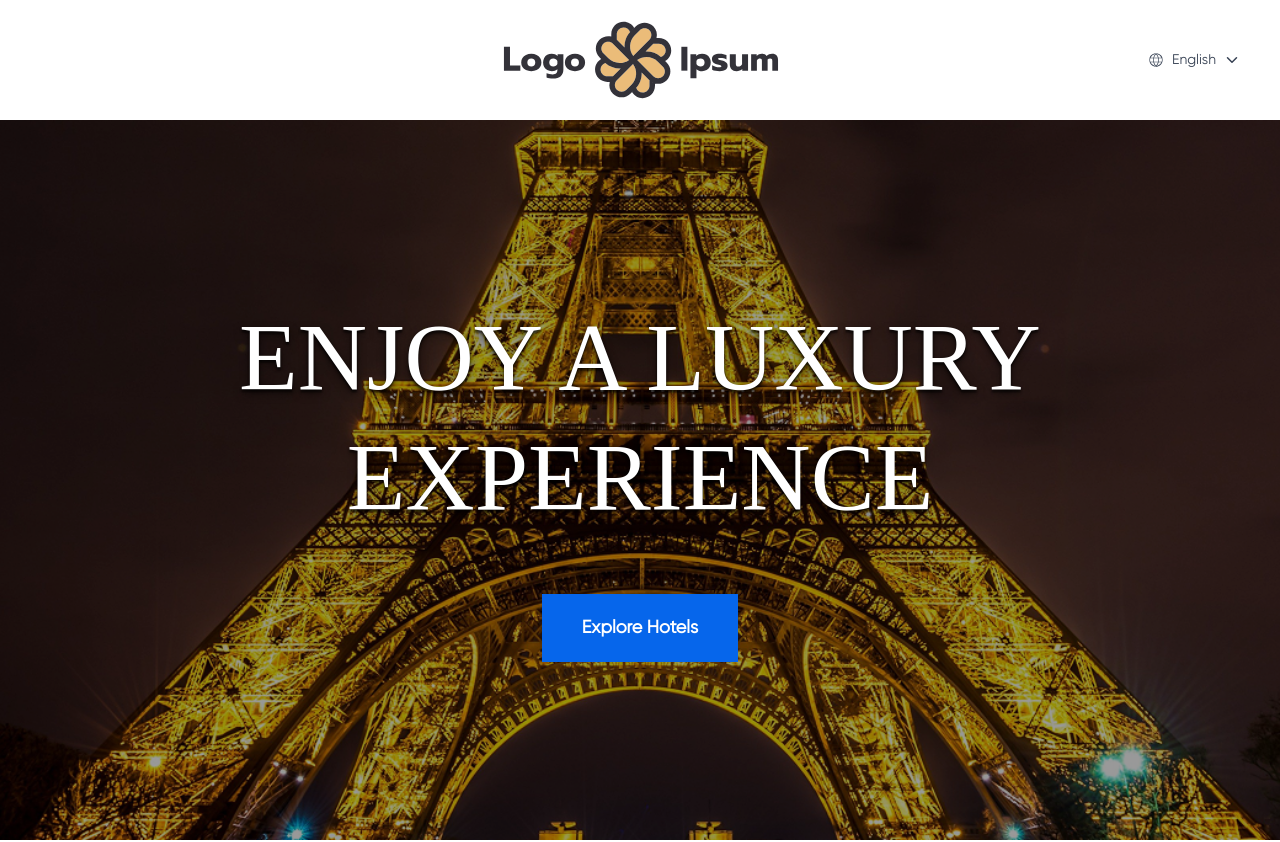
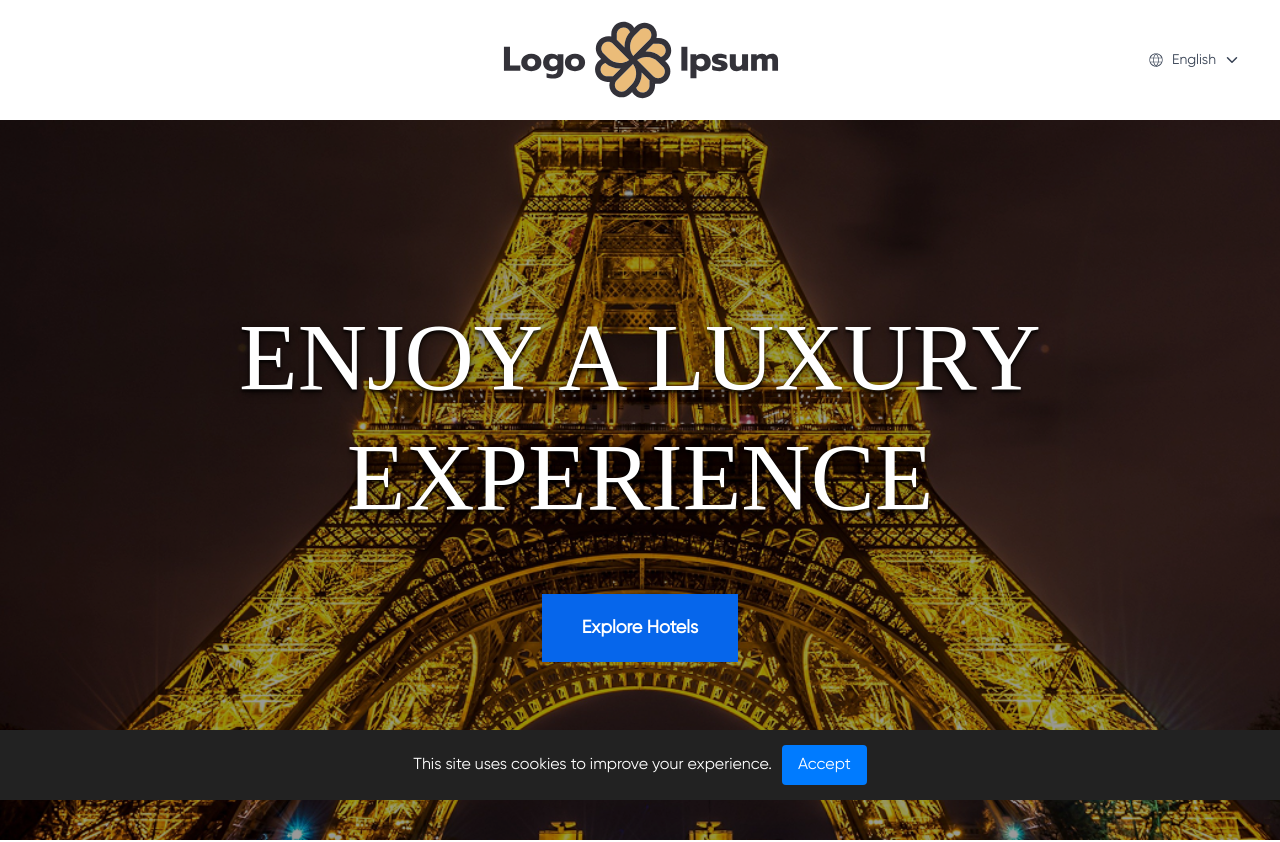
Before and after one commit to MrabdulHannan1/hotel-reactjs, a React (Vite) app: page / in a window 1280 px wide. Shown: the top 842 px of the page. Built offline with nearby package versions, Linux system fonts and the light colour scheme; a web font is replaced by a local one.

Commit message:
add gdpr in home

```diff
--- a/src/pages/home.jsx
+++ b/src/pages/home.jsx
@@ -4,6 +4,7 @@ import HeroSection from '../components/hero-section'
 import { IntroductionSection } from '../components/IntroductionSection'
 import HotelList from '../components/hotel-list'
 import Footer from '../components/footer'
+import GDPRBanner from '../components/gdpr'
 
 const Home = () => {
   useEffect(() => {
@@ -11,6 +12,7 @@ const Home = () => {
   }, []);
   return (
     <>
+      <GDPRBanner />
       <LogoBar />
       <HeroSection />
       <IntroductionSection />
--- a/src/pages/hotel.jsx
+++ b/src/pages/hotel.jsx
@@ -40,7 +40,6 @@ const Hotel = () => {
   return (
     <div>
 
-      <GDPRBanner />
       <LogoBar />
       <HotelHeroSection
         image={item.banner}
```
